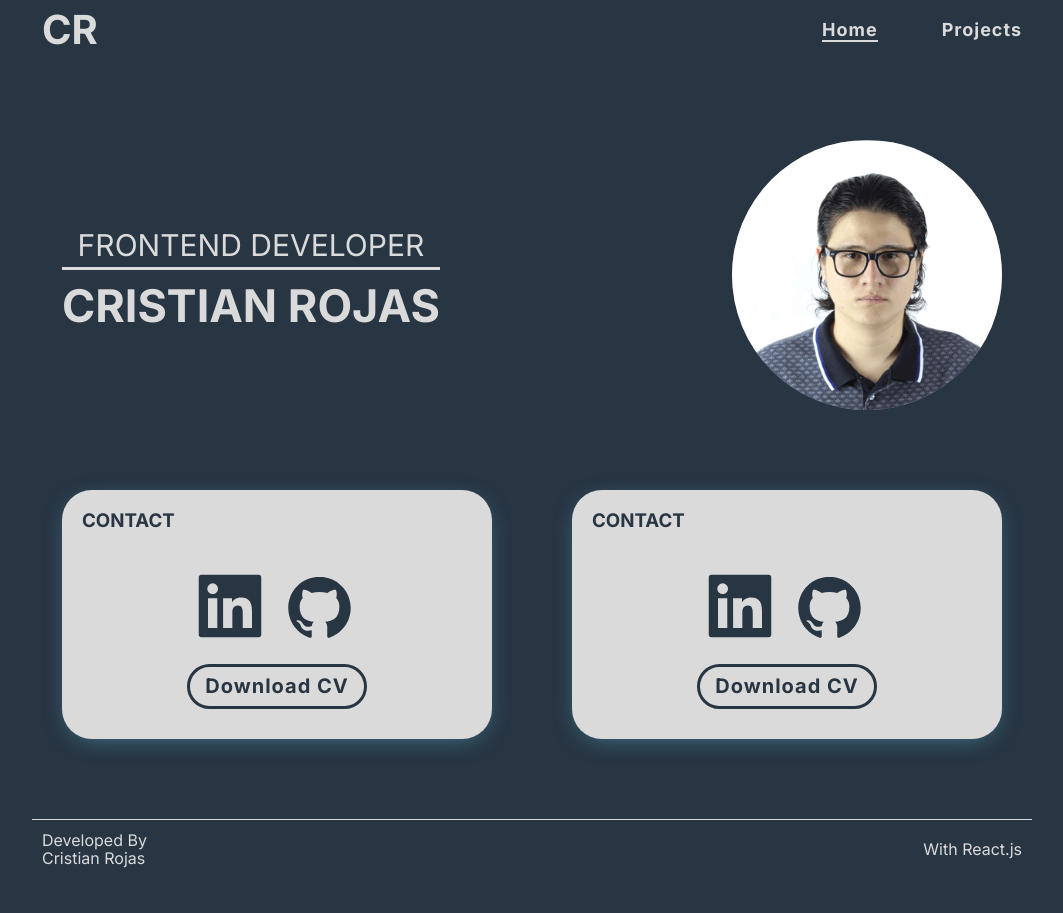
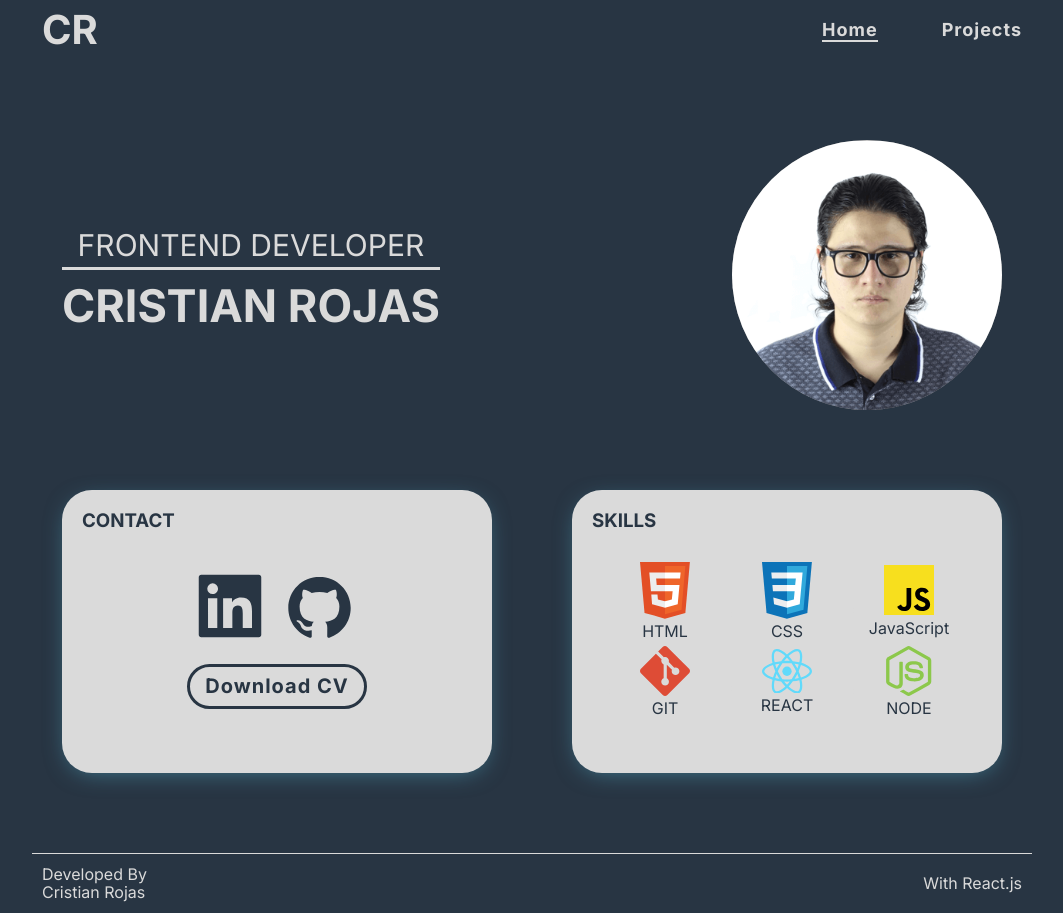
Before and after one commit to cristiandrc/cristiandrc.dev, a Next.js app: page / in a window 1280 px wide. Shown: the whole page, without its empty margins (108-1171 px from the left). Before the commit the page ends 879 px from the top, so only its background shows below. Built offline with nearby package versions, Linux system fonts and the light colour scheme.

Commit message:
feat: add kills home

```diff
--- a/src/app/page.tsx
+++ b/src/app/page.tsx
@@ -2,6 +2,7 @@ import Image from "next/image";
 import styles from "./page.module.scss";
 import { Hero } from "@/components/Hero/Hero";
 import { Contact } from "@/components/Contact/Contact";
+import { Skills } from "@/components/Skills/Skills";
 
 export default function Home() {
   return (
@@ -9,7 +10,7 @@ export default function Home() {
       <Hero />
       <div className={styles.content_info}>
         <Contact />
-        <Contact />
+        <Skills />
       </div>
     </main>
   );
--- /dev/null
+++ b/src/components/Skills/Skills.tsx
@@ -0,0 +1,38 @@
+import React from "react";
+import { HtmlIcon } from "../svg/HtmlIcon";
+import { CssIcon } from "../svg/CssIcon";
+import { JavaScriptIcon } from "../svg/JavaScriptIcon";
+import { GitIcon } from "../svg/GitIcon";
+import { ReactIcon } from "../svg/ReactIcon";
+import { NodeIcon } from "../svg/NodeIcon";
+import styles from "./skills.module.scss";
+
+const Skills = () => {
+  return (
+    <div className={styles.skills}>
+      <h3>SKILLS</h3>
+      <ul className={styles.skills_list}>
+        <li className={styles.skills_items}>
+          <HtmlIcon />
+        </li>
+        <li className={styles.skills_items}>
+          <CssIcon />
+        </li>
+        <li className={styles.skills_items}>
+          <JavaScriptIcon />
+        </li>
+        <li className={styles.skills_items}>
+          <GitIcon />
+        </li>
+        <li className={styles.skills_items}>
+          <ReactIcon />
+        </li>
+        <li className={styles.skills_items}>
+          <NodeIcon />
+        </li>
+      </ul>
+    </div>
+  );
+};
+
+export { Skills };
--- /dev/null
+++ b/src/components/Skills/skills.module.scss
@@ -0,0 +1,34 @@
+@import '../../scss/variables';
+
+.skills{
+  width: 100%;
+  min-height: 275px;
+  background-color: $second-color;
+  padding: 20px;
+  border-radius: 30px;
+  box-shadow: 0 5px 25px -8px rgb(97 218 250 / 50%);
+  p,
+  h3 {
+    color: $primary-color;
+  }
+
+  &_list{
+    width: 100%;
+    max-width: 400px;
+    display: flex;
+    justify-content: center;
+    align-items: center;
+    flex-wrap: wrap;
+    margin: 30px auto;
+    text-align: center;
+    padding: 0;
+  }
+  &_items{
+    min-width: 82px;
+    margin: 0 20px 5px;
+
+    @media (max-width: 400px) {
+      width: 59px;
+    }
+  }
+}
```
